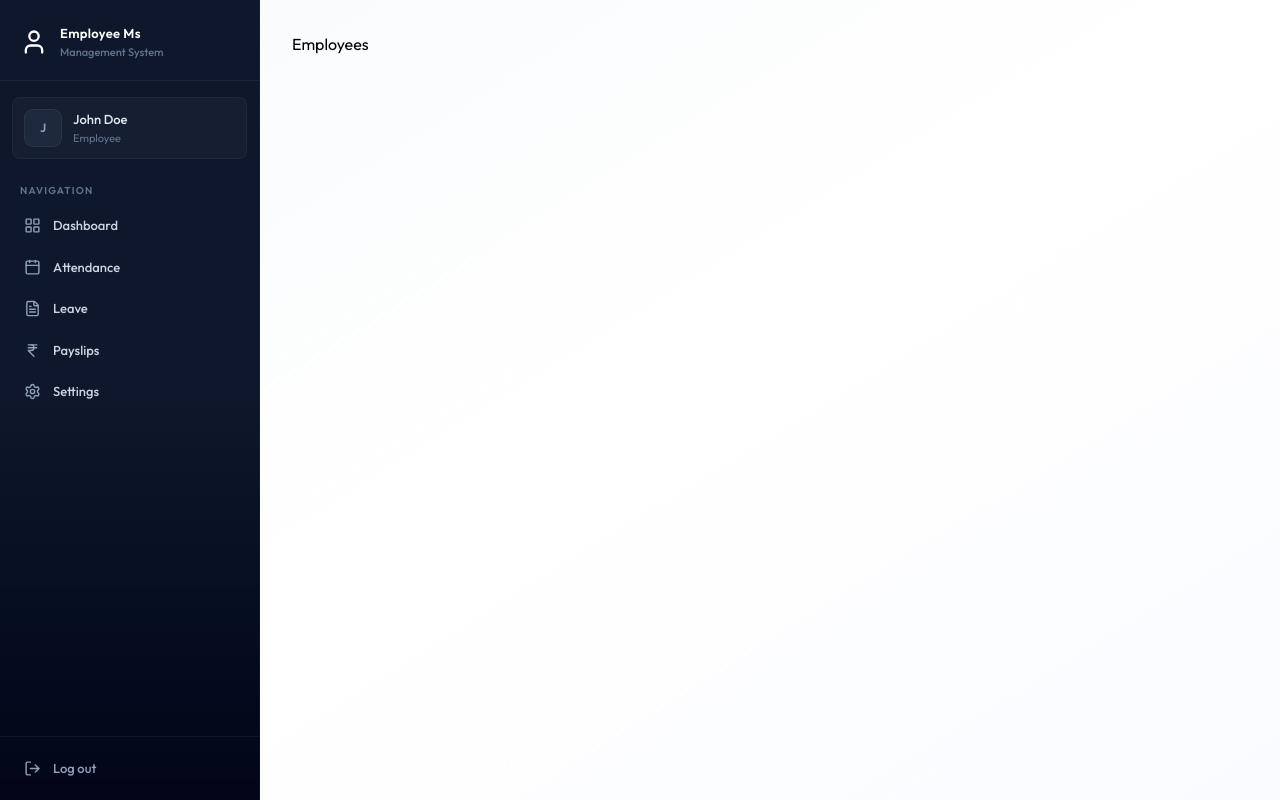
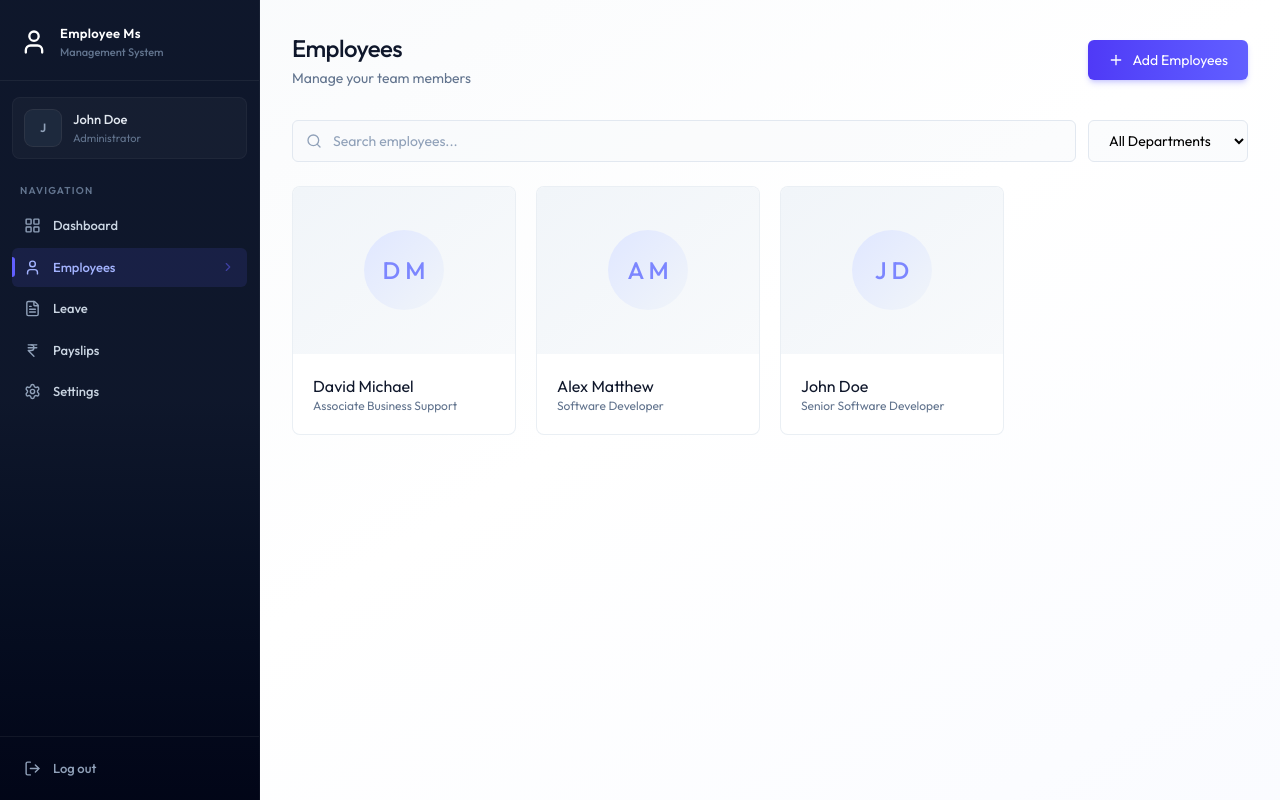
Before and after one commit to Saurabhguptan007/FullStack-EMS, a React (Vite) app in the folder client/: page /employees in a window 1280 px wide. Built offline with nearby package versions, Linux system fonts and the light colour scheme.

Commit message:
Employee Search and Card UI completed - also fixed mobile menu issue

```diff
--- /dev/null
+++ b/client/src/components/EmployeeCard.jsx
@@ -0,0 +1,23 @@
+
+const EmployeeCard = ({employee, onEdit, onDelete}) => {
+  return (
+    <div className="group relative card card-hover overflow-hidden">
+        <div className="relative aspect-4/3 w-full overflow-hidden bg-linear-to-br from-slate-100 to-slate-50">
+            <div className="w-full h-full flex items-center justify-center">
+                <div className="w-20 h-20 rounded-full bg-linear-to-br from-indigo-100 to-slate-100 flex items-center justify-center">
+                    <span className="text-2xl font-medium text-indigo-400">
+                        {employee.firstName[0]} {employee.lastName[0]}
+                    </span>
+                </div>
+            </div>
+        </div>
+
+        <div className="p-5">
+            <h3 className="text-slate-900">{employee.firstName} {employee.lastName}</h3>
+            <p className="text-xs text-slate-500">{employee.position}</p>
+        </div>
+    </div>
+  )
+}
+
+export default EmployeeCard
--- a/client/src/components/Sidebar.jsx
+++ b/client/src/components/Sidebar.jsx
@@ -7,7 +7,7 @@ const Sidebar = () => {
 
     const {pathname} = useLocation()
     const [userName, setUserName] = useState()
-    const [mobileOpen, setMobileOpen] = useState()
+    const [mobileOpen, setMobileOpen] = useState(false)
 
     useEffect(() => {
         setUserName(dummyProfileData.firstName + " " + dummyProfileData.lastName)
@@ -18,7 +18,7 @@ const Sidebar = () => {
         setMobileOpen(false)
     }, [pathname])
 
-    const role = "" || "EMPLOYEE";
+    const role = "ADMIN" || "EMPLOYEE";
     const navItems = [
         {name: "Dashboard", herf: "/dashboard", icon: LayoutGridIcon},
         role === "ADMIN" ?
@@ -80,7 +80,7 @@ const Sidebar = () => {
             {navItems.map((item) => {
                 const isActive = pathname.startsWith(item.herf)
                 return (
-                    <Link key={item.name} to={item.herf} className={`group flex items-center gap-3 px-3 py-2.5 rounded-md text-[13px] font-medium transition-all duration-150 relative ${isActive ? "bg-indigo-500/12 text-indigp-300" : "text-slate-300 hover:text-white hover:bg-white/4"}`}>
+                    <Link key={item.name} to={item.herf} className={`group flex items-center gap-3 px-3 py-2.5 rounded-md text-[13px] font-medium transition-all duration-150 relative ${isActive ? "bg-indigo-500/12 text-indigo-300" : "text-slate-300 hover:text-white hover:bg-white/4"}`}>
                         {isActive && <div className='absolute left-0 top-1/2 -translate-y-1/2 w-0.75 h-5 rounded-r-full bg-indigo-500'/>}
                         <item.icon className={`w-4.25 h-4.25 shrink-0 ${isActive ? "text-indigo-300": "text-slate-400 group-hover:text-slate-300"}`} />
                         <span className="flex-1">{item.name}</span>
@@ -103,7 +103,7 @@ const Sidebar = () => {
   return (
     <>
     {/* hamburger button */}
-    <button onClick={() => setMobileOpen(ture)} className='lg:hidden fixed top-4 left-4 z-50 p-2 bg-slate-900 text-white rounded-lg shadow-lg border border-white/10'>
+    <button onClick={() => setMobileOpen(true)} className='lg:hidden fixed top-4 left-4 z-50 p-2 bg-slate-900 text-white rounded-lg shadow-lg border border-white/10'>
         <MenuIcon size={20}/>
     </button>
 
@@ -116,7 +116,7 @@ const Sidebar = () => {
     </aside>
 
     {/* Mobile Sidebar */}
-    <aside className={`lg:hidden fixed inset-y-0 left-0 w-72 bg-linear=to-b from-slate-900 via-slate-900 to-slate-950 text-white z-50 flex flex-col transform transition-transform duration-300 ${mobileOpen? "translate-x-0" : "translate-x-full"}`}>
+    <aside className={`lg:hidden fixed inset-y-0 left-0 w-72 bg-linear-to-b from-slate-900 via-slate-900 to-slate-950 text-white z-50 flex flex-col transform transition-transform duration-300 ${mobileOpen? "translate-x-0" : "-translate-x-full"}`}>
         {sidebarContent}
     </aside>
     </>
--- a/client/src/pages/Dashboard.jsx
+++ b/client/src/pages/Dashboard.jsx
@@ -10,7 +10,7 @@ const Dashboard = () => {
   const[loading, setLoading] = useState(true)
 
   useEffect(() => {
-    setData(dummyEmployeeDashboardData)
+    setData(dummyAdminDashboardData)
     setTimeout(() => {
       setLoading(false)
     }, 1000)
--- a/client/src/pages/Employees.jsx
+++ b/client/src/pages/Employees.jsx
@@ -1,6 +1,76 @@
+import { useCallback, useState, useEffect } from 'react'
+import { dummyEmployeeData, DEPARTMENTS } from '../assets/assets';
+import { Plus, Search } from 'lucide-react';
+import EmployeeCard from '../components/EmployeeCard';
+
+
 const Employees = () => {
+
+  const[employees, setEmployees] = useState([]);
+  const[loading, setLoading] = useState(true);
+  const[search, setSearch] = useState("");
+  const[selectedDept, setSelectedDept] = useState("");
+  const[editEmployee, setEditEmployee] = useState(null);
+  const[showCreateModal, setShowCreateModal] = useState(false);
+
+
+  const fetchEmployees = useCallback(async() => {
+    setLoading(true)
+    setEmployees(dummyEmployeeData.filter((emp) => (selectedDept ? emp.department === selectedDept : emp)))
+    setTimeout(() => {
+      setLoading(false)
+    }, 1000)
+  })
+
+  useEffect(() => {
+    fetchEmployees();
+  },[])
+
+  const filtered = employees.filter((emp) => `${emp.firstName} ${emp.lastName} ${emp.position}`.toLowerCase().includes(search.toLowerCase()))
+
   return (
-    <div>Employees</div>
+    <div className='animate-fade-in'>
+      {/* Header */}
+      <div className='flex flex-col sm:flex-row justify-between items-start sm:items-center gap-4 mb-8'>
+        <div>
+          <h1 className="page-title">Employees</h1>
+          <p className="page-subtitle">Manage your team members</p>
+        </div>
+        <button className='btn-primary flex items-center gap-2 w-full sm:w-auto justify-center'>
+          <Plus size={16} /> Add Employees
+        </button>
+      </div>
+
+      {/* Search Bar */}
+      <div className='flex flex-col sm:flex-row gap-3 mb-6'>
+        <div className='relative flex-1'>
+          <Search className='absolute left-3.5 top-1/2 transform -translate-y-1/2 text-slate-400 w-4 h-4'/>
+          <input className="w-full pl-10!" placeholder='Search employees...' onChange={(e) => setSearch(e.target.value)} value={search} />
+        </div>
+        <select value={selectedDept} onChange={(e) => setSelectedDept(e.target.value)} className='max-w-40'>
+          <option value="">All Departments</option>
+          {DEPARTMENTS.map(dept => (
+            <option key={dept} value={dept}>{dept}</option>
+          ))}
+        </select>
+      </div>
+
+      {/* Employee Lists */}
+      {loading ? (
+        <div className='flex justify-center p-12'>
+          <div className="animate-spin h-8 w-8 border-2 border-indigo-600 border-t-transparent rounded-full" />
+        </div>
+      ) : (
+        <div className='grid grid-cols-1 sm:grid-cols-2 lg:grid-cols-3 xl:grid-cols-4 gap-4 sm:gap-5'>
+          {filtered.length === 0 ? (
+            <p className='col-span-full text-center py-16 text-slate-400 bg-white rounded-2xl border border-dashed border-slate-200'>No employees found</p>
+          ) : (
+            filtered.map((emp) => <EmployeeCard key={emp.id} employee={emp} onDelete={fetchEmployees} onEdit={(e) => setEditEmployee(e)} />)
+          )}
+        </div>
+      )}
+
+    </div>
   )
 }
 
--- a/client/src/pages/Layout.jsx
+++ b/client/src/pages/Layout.jsx
@@ -6,7 +6,7 @@ const Layout = () => {
     <div className="flex h-screen bg-linear-to-br from-slate-50 via-white to-indigo-50/30">
       <Sidebar />
       <main className="flex-1 overflow-y-auto">
-        <div className="p-4 pt-16 sm:p-6 sm:pt-6 lg:p-8 max-w-400 mx-auto">
+        <div className="p-4 pt-16 sm:p-6 sm:pt-16 lg:p-8 max-w-400 mx-auto">
           <Outlet />
         </div>
       </main>
```
